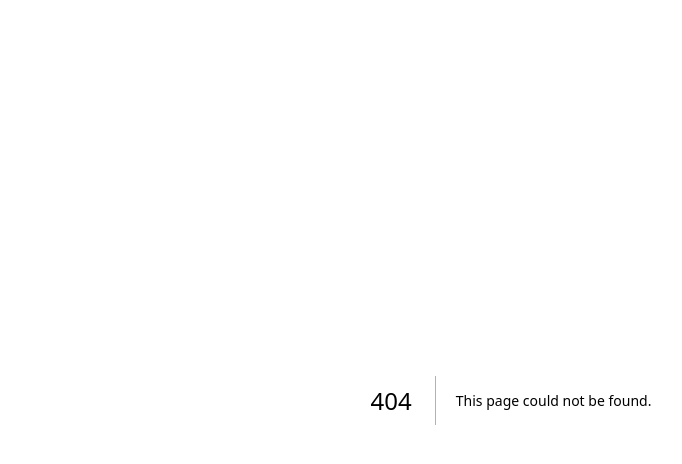
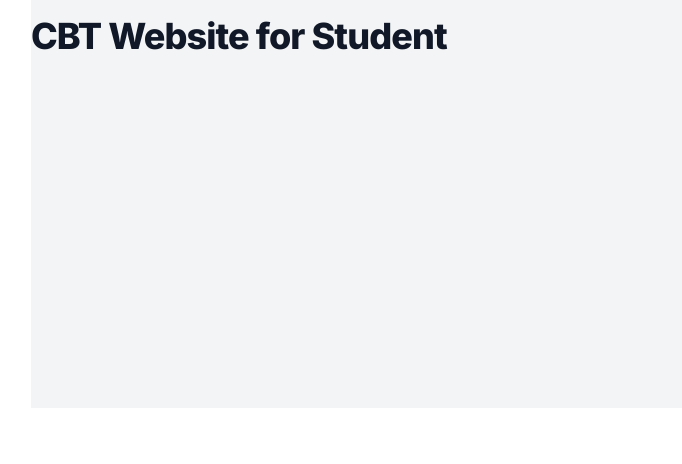
Before and after one commit to ikhsansdqq/ComputerBasedTest, a Next.js app: page /playground in a window 1280 px wide. Before the commit this address had no page. Shown: the top 464 px of the page, without its empty margins (129-811 px from the left). Built offline with nearby package versions, Linux system fonts and the light colour scheme.

Commit message:
First Commit

```diff
--- /dev/null
+++ b/src/app/playground/page.js
@@ -0,0 +1,9 @@
+import Webcam from "@/components/Webcam";
+
+export default function Page() {
+    return (
+        <div>
+            <Webcam />
+        </div>
+    )
+}
--- /dev/null
+++ b/src/components/Webcam.js
@@ -0,0 +1,20 @@
+import Head from "next/head"
+
+const Webcam = () => {
+    return (
+        <div>
+            <Head>
+                <title>Webcam</title>
+                <link rel="icon" href="/favicon.ico" />
+            </Head>
+            <main className="max-w-[960px] bg-gray-100 mx-auto py-3 lg:py-4">
+                <h1 class="mb-4 text-3xl font-extrabold leading-none tracking-tight text-gray-900 md:text-5xl lg:text-4xl">CBT Website for Student</h1>
+                <div>
+                    <video id="webcam" width="640" height="480"></video>
+                </div>
+            </main>
+        </div>
+    )
+}
+
+export default Webcam;
```
